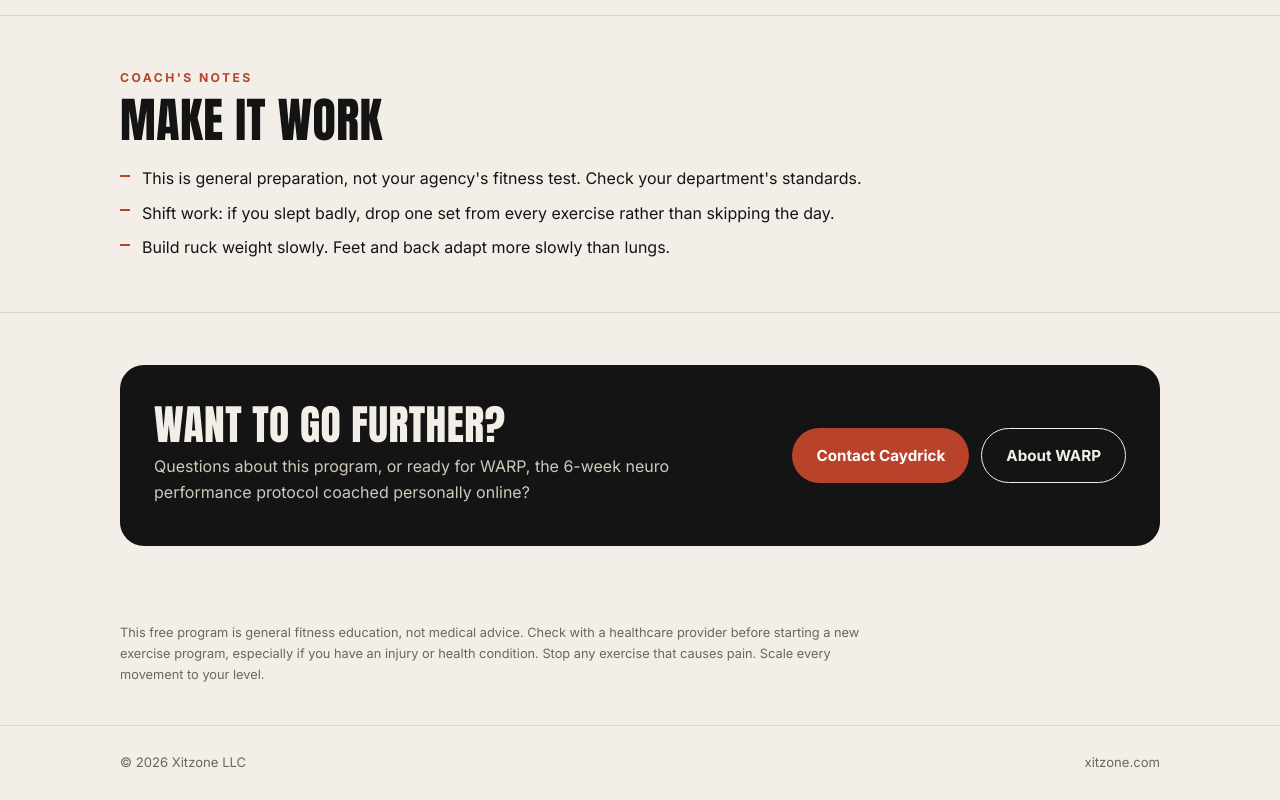
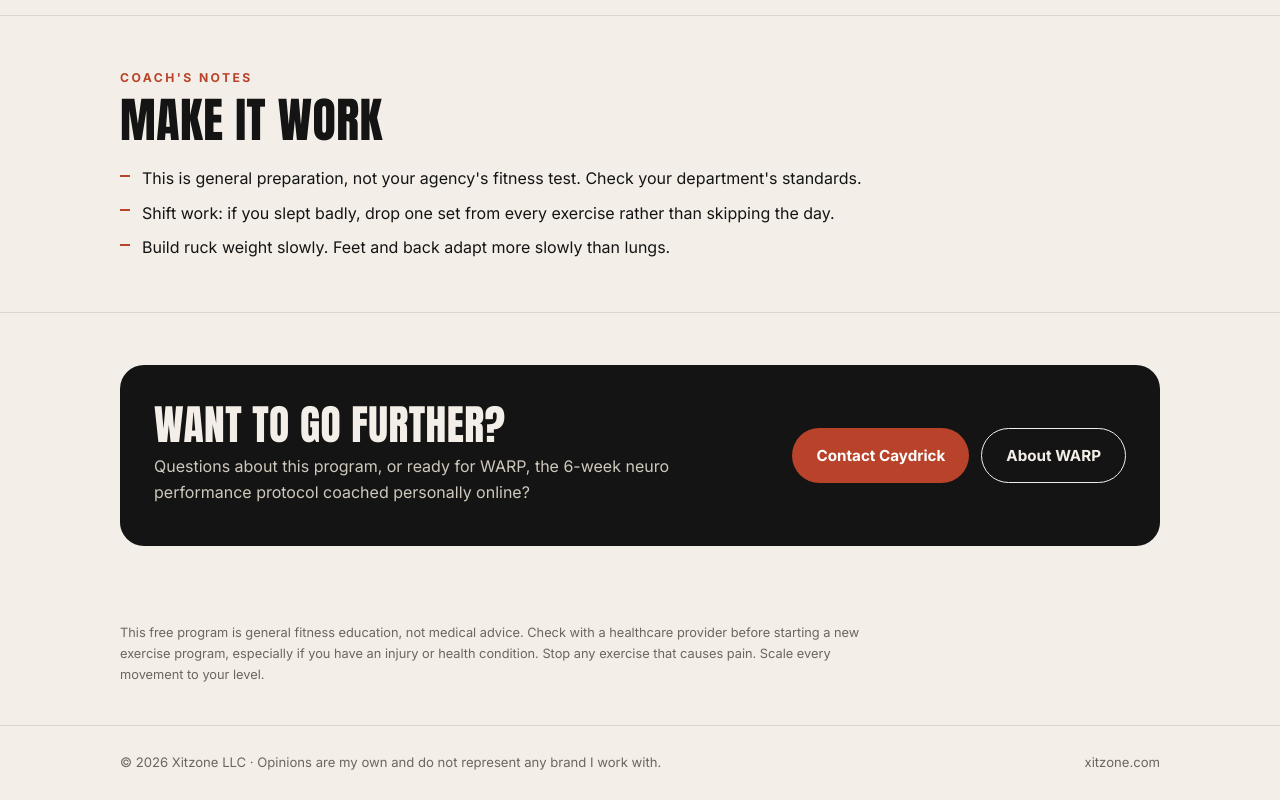
Before and after one commit to cbloomin-cloud/xitzone-site, a plain HTML site: page programs/duty-ready.html in a window 1280 px wide. Shown: the part 4299-5099 px from the top of the page. Drawn offline with Linux system fonts and the light colour scheme.

Commit message:
V.8: program footers, opinions note

```diff
--- a/programs/duty-ready.html
+++ b/programs/duty-ready.html
@@ -64,6 +64,6 @@
   <p class="disclaimer">This free program is general fitness education, not medical advice. Check with a healthcare provider before starting a new exercise program, especially if you have an injury or health condition. Stop any exercise that causes pain. Scale every movement to your level.</p>
 </div>
 </main>
-<footer class="mini"><div class="wrap"><span>&copy; 2026 Xitzone LLC</span><a href="../index.html">xitzone.com</a></div></footer>
+<footer class="mini"><div class="wrap"><span>&copy; 2026 Xitzone LLC &middot; Opinions are my own and do not represent any brand I work with.</span><a href="../index.html">xitzone.com</a></div></footer>
 </body>
 </html>
```
Also changed, not shown: programs/emom-tabata-30.html (+1 -1 lines), programs/foundation-strength.html (+1 -1 lines), programs/home-base.html (+1 -1 lines), programs/hybrid-engine.html (+1 -1 lines), programs/threshold-run.html (+1 -1 lines), programs/triphasic-athlete.html (+1 -1 lines).
